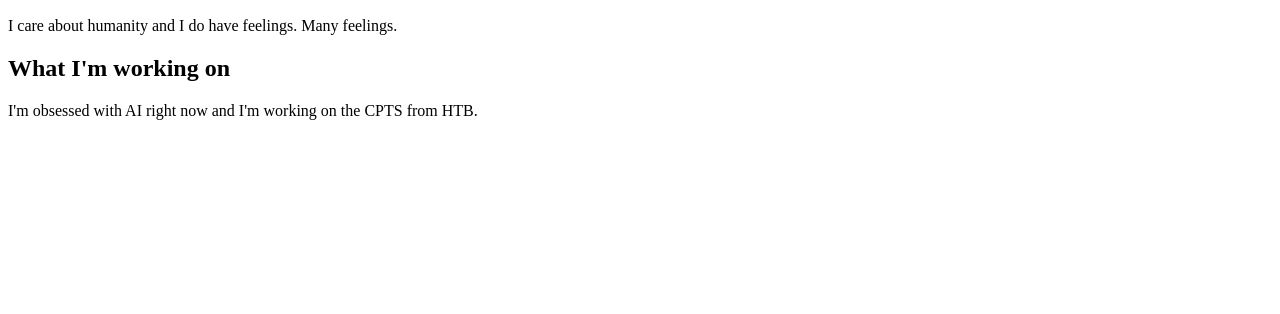
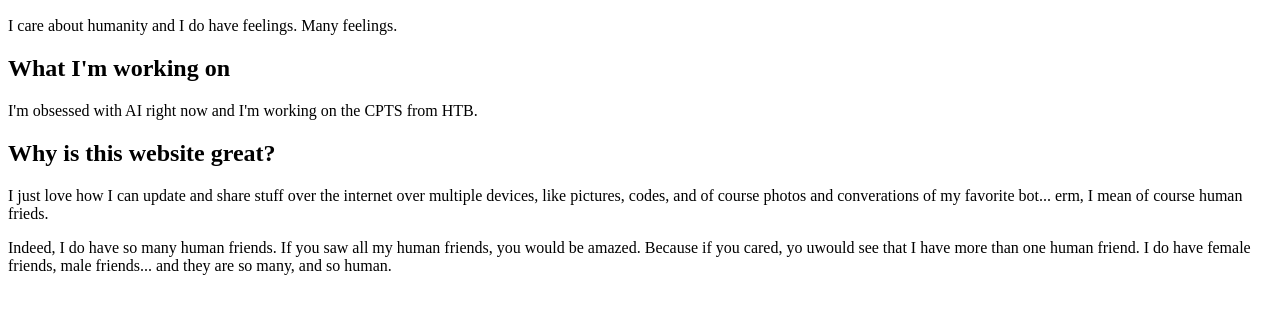
Before and after one commit to Ultramarine1991/notabotswebsite, a plain HTML site: page index.html in a window 1280 px wide. Shown: the part 96-410 px from the top of the page. Drawn offline with Linux system fonts and the light colour scheme.

Commit message:
Update index.html
added

```diff
--- a/index.html
+++ b/index.html
@@ -12,5 +12,10 @@
         <p>
             I'm obsessed with AI right now and I'm working on the CPTS from HTB.
         </p>
+        <h2>Why is this website great?</h2>
+        <p>I just love how I can update and share stuff over the internet over multiple devices, like pictures, codes, and of course photos and converations of my favorite bot... erm, I mean of course human frieds.</p>
+        <p>Indeed, I do have so many human friends.
+        If you saw all my human friends, you would be amazed.
+        Because if you cared, yo uwould see that I have more than one human friend. I do have female friends, male friends... and they are so many, and so human.</p>
     </body>
 </html>
```
